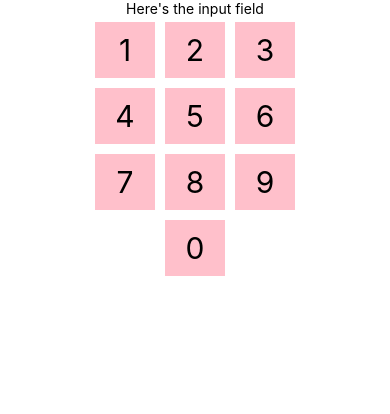
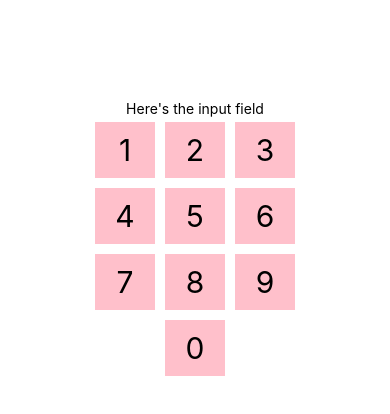
Before and after one commit to lanachiad/calculator-app, a React Native app: screen / in a window 390 px wide. Shown: the top 414 px of the page. Built offline with nearby package versions, Linux system fonts and the light colour scheme.

Commit message:
Add marginTop just so I can see what's happening -- I'll figure out why vertical centering isn't working later

```diff
--- a/Calculator.js
+++ b/Calculator.js
@@ -4,6 +4,17 @@ import Button from './Button';
 import { StyleSheet, Text, View } from 'react-native';
 
 class Calculator extends React.Component {
+	constructor(props) {
+		super(props);
+		this.state = {
+			currentInput: ''
+		}
+	}
+
+	// onBtnPress = () => {
+	// 	this.setState = ({ currentInput: })
+	// }
+
 	render() {
 		return (
 			<View style={styles.btnContainer}>
@@ -34,6 +45,7 @@ class Calculator extends React.Component {
 const styles = StyleSheet.create({
 	btnContainer: {
 		alignItems: 'center',
+		marginTop: 100,
 	},
 	btnWrapper: {
 		flexDirection: 'row',
```
